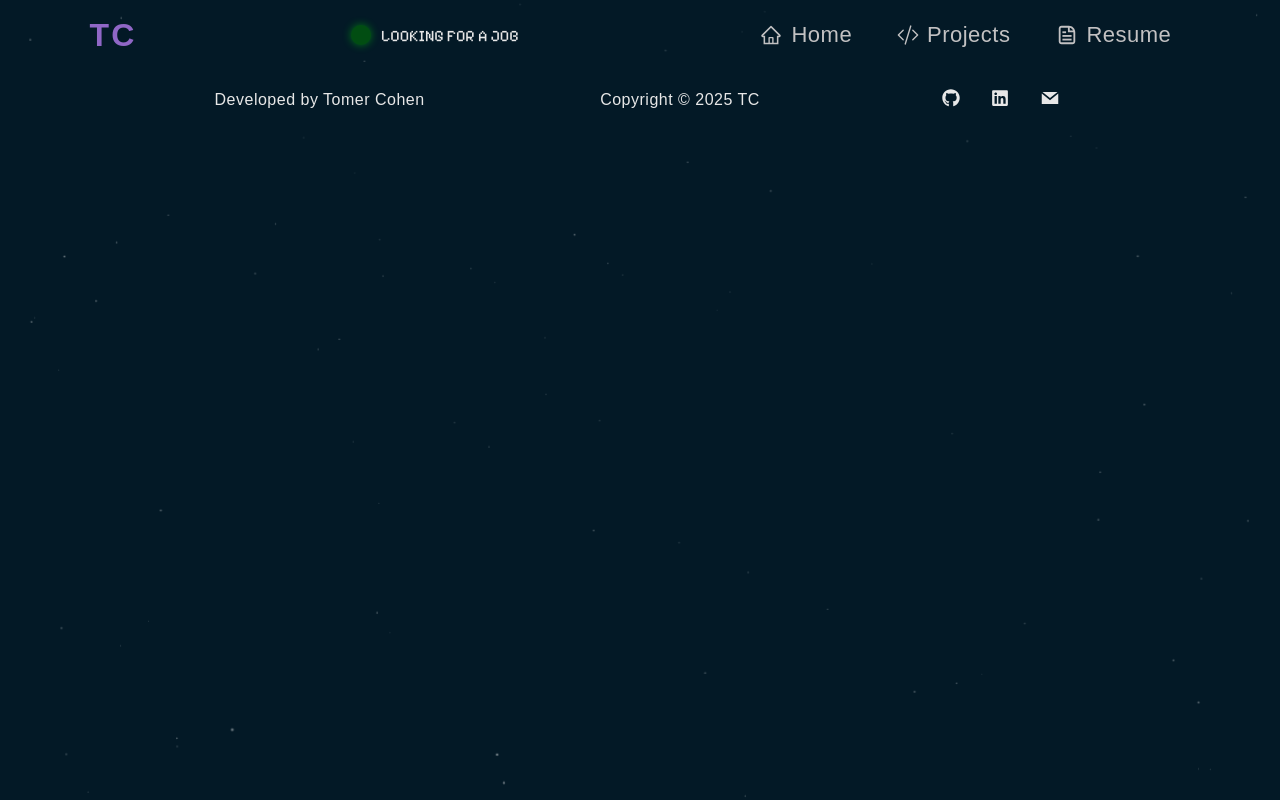
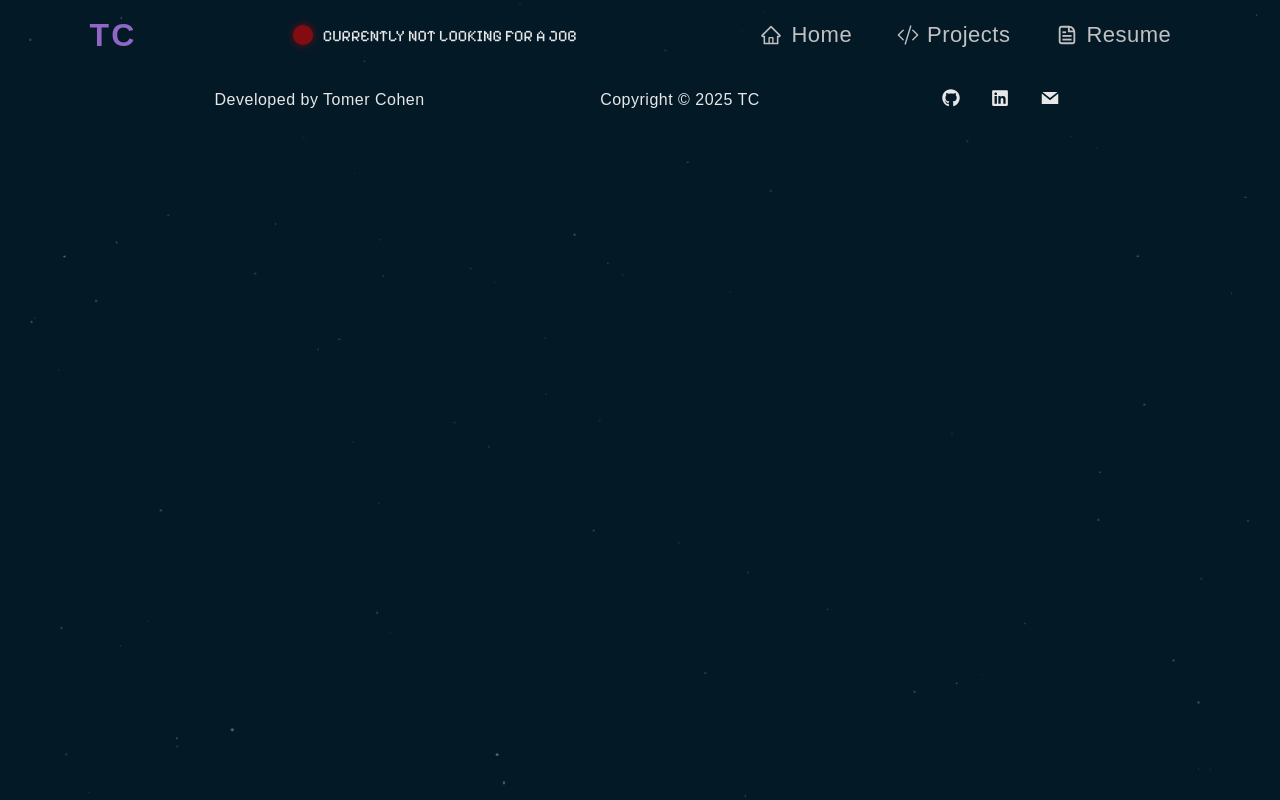
Before and after one commit to Specril/tomer-cohen-portfolio, a React (Vite) app: page / in a window 1280 px wide. Built offline with nearby package versions, Linux system fonts and the light colour scheme.

Commit message:
change: changed the recruitment status to not looking

```diff
--- a/src/Components/Recruitment.jsx
+++ b/src/Components/Recruitment.jsx
@@ -1,7 +1,7 @@
 import React, { useState } from "react";
 
 const RecruitmentStatus = () => {
-  const [isLookingForJob, setIsLookingForJob] = useState(true);
+  const [isLookingForJob, setIsLookingForJob] = useState(false);
 
   const toggleStatus = () => {
     setIsLookingForJob((prevStatus) => !prevStatus);
```
Also changed, not shown: src/Components/Home.jsx (line endings or trailing spaces).
